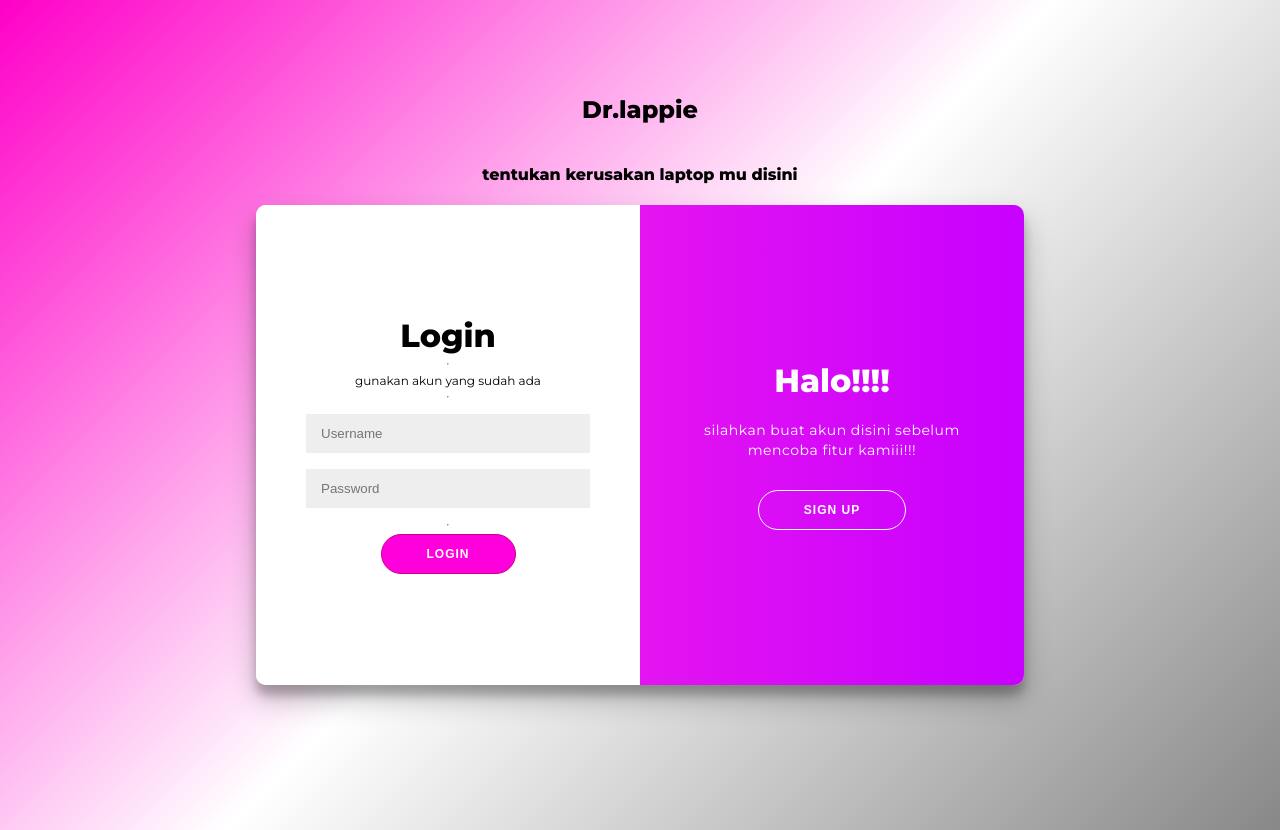
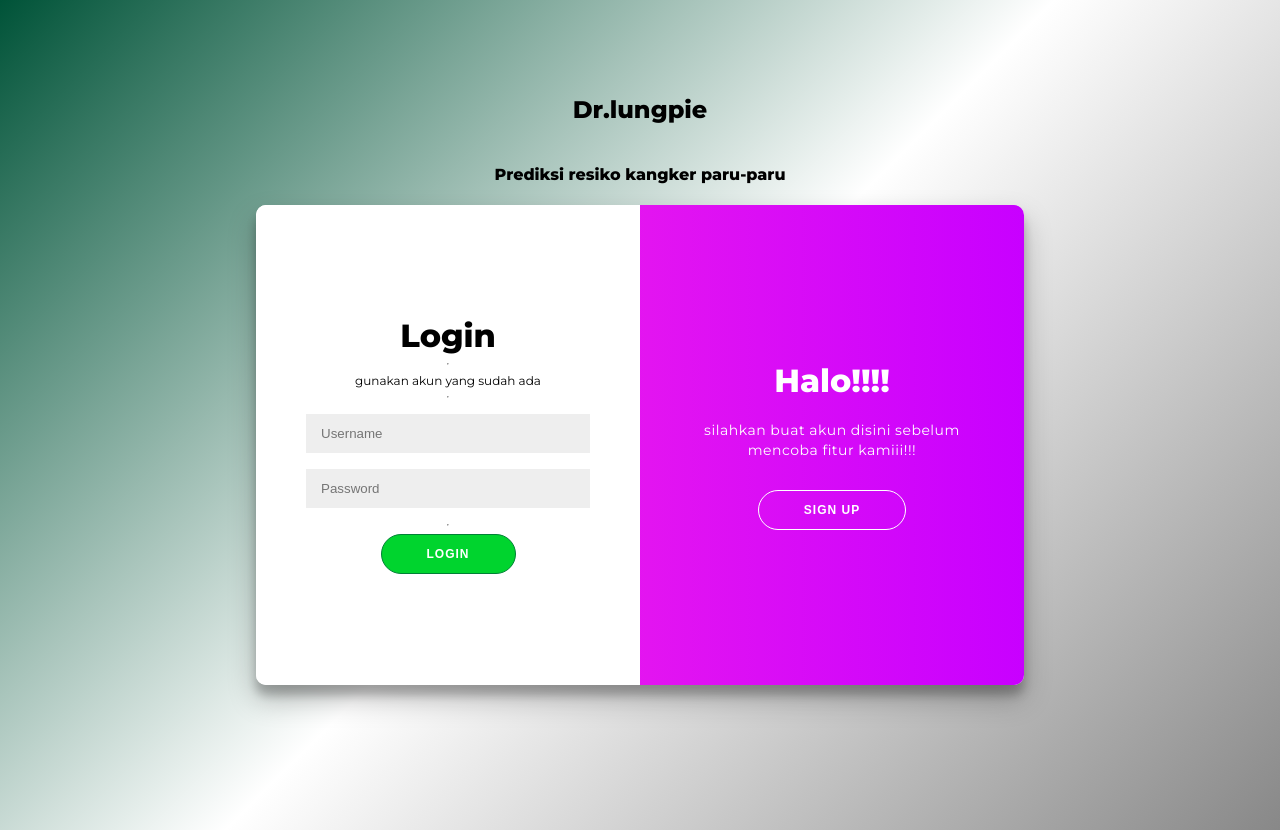
Before and after one commit to mahesaPinuntun/WebLungCancerPrediction, a Flask app: page /login in a window 1280 px wide. Run offline with Flask 3, Linux system fonts and the light colour scheme.

Commit message:
commit push

```diff
--- a/static/loginstyle.css
+++ b/static/loginstyle.css
@@ -6,7 +6,7 @@
 }
 
 body {
-  background: linear-gradient(135deg, #ff00c8, #ffffff, #888888);
+  background: linear-gradient(135deg, #005338, #ffffff, #888888);
   display: flex;
   justify-content: center;
   align-items: center;
@@ -46,8 +46,8 @@ a {
 
 button {
   border-radius: 20px;
-  border: 1px solid #cb018b;
-  background-color: #ff00dd;
+  border: 1px solid #008136;
+  background-color: #00d42e;
   color: #FFFFFF;
   font-size: 12px;
   font-weight: bold;
--- a/templates/login.html
+++ b/templates/login.html
@@ -14,8 +14,8 @@
 
 
 
-	<h2>Dr.lappie</h2>
-	<h4>tentukan kerusakan laptop mu disini</h4>
+	<h2>Dr.lungpie</h2>
+	<h4>Prediksi resiko kangker paru-paru</h4>
 
 	<div class="container" id="container">
 		<div class="form-container sign-up-container">
--- a/templates/smartphonelogin.html
+++ b/templates/smartphonelogin.html
@@ -112,7 +112,7 @@
         }
 
         .container .input-box input[type="submit"] {
-            background: linear-gradient(to right, #99004d 0%, #ff0080 100%);
+            background: linear-gradient(to right, #014414 0%, #0b8500 100%);
             font-size: 17px;
             color: #fff;
             border-radius: 5px;
@@ -122,7 +122,7 @@
 
         .container .input-box input[type="submit"]:hover {
             letter-spacing: 1px;
-            background: linear-gradient(to left, #99004d 0%, #ff0080 100%);
+            background: linear-gradient(to left, #014414 0%, #0b8500 100%);
         }
 
         .container .option {
```
